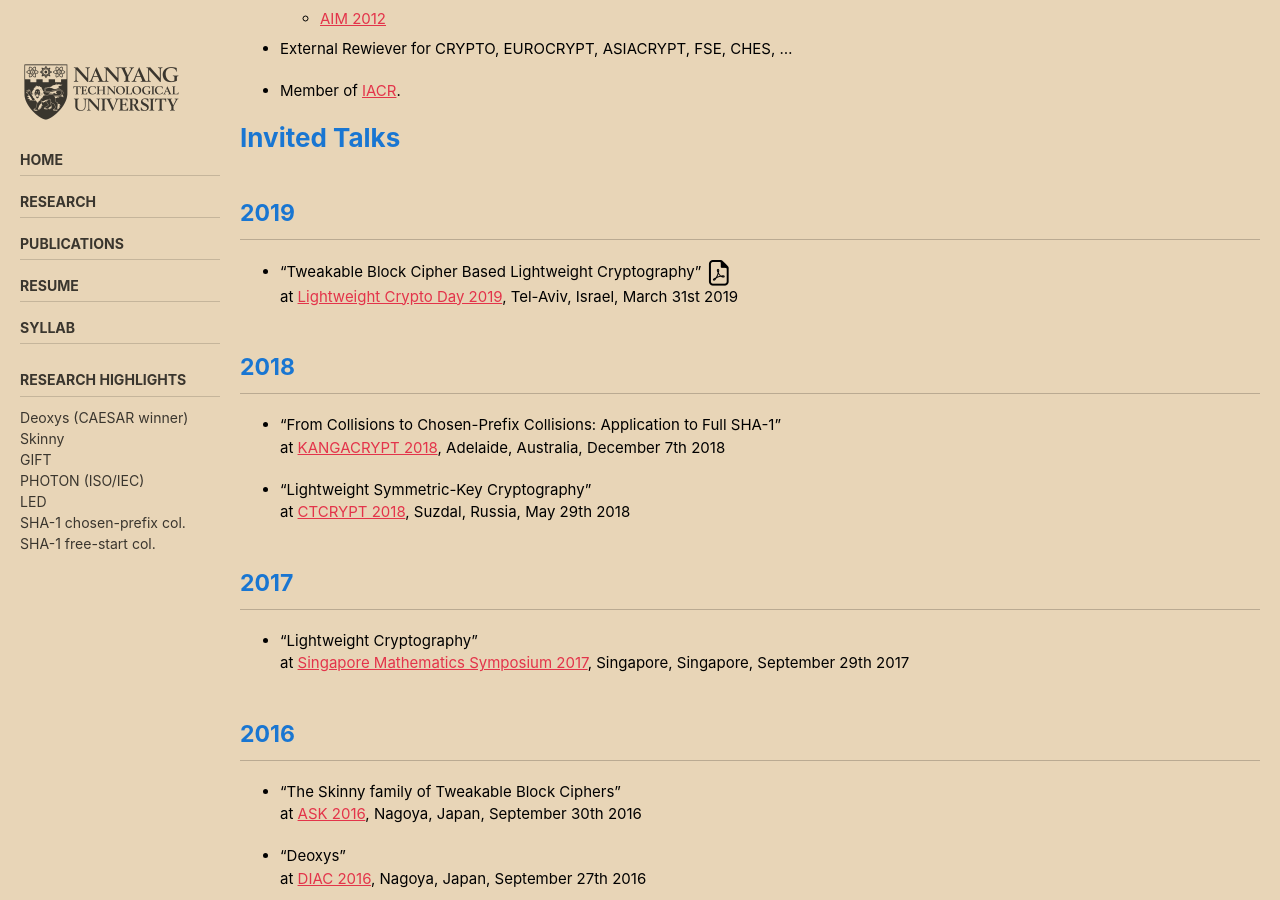
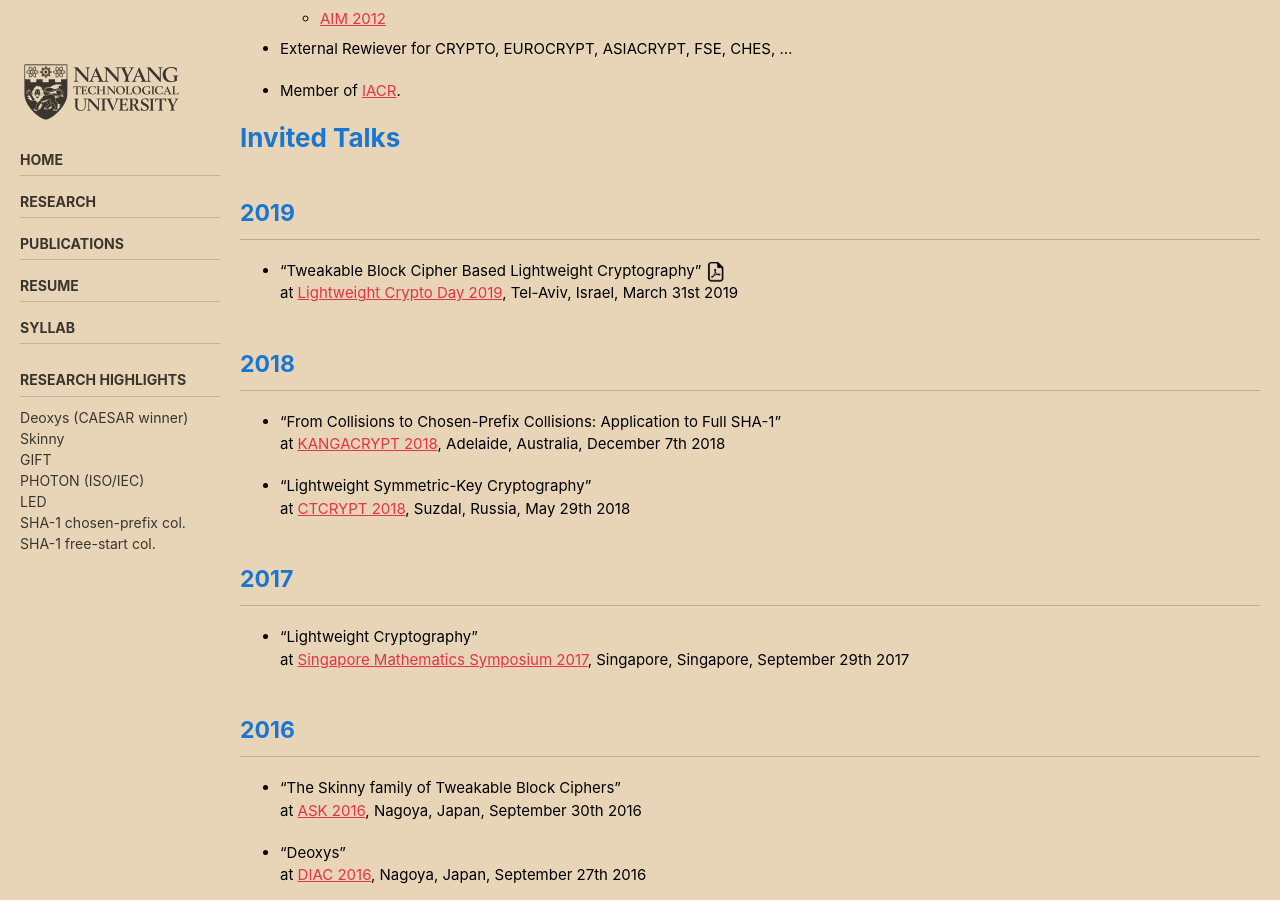
Before and after one commit to thomaspeyrin/web, a Jekyll site: the page built from research.md, in a window 1280 px wide and 900 px high, scrolled down 916 px. Built offline with Jekyll 4.4.1, drawn with Linux system fonts in a browser that asks for light colours; cached includes are drawn as plain includes; nearby versions of some CDN libraries; our own code applies the rules of GitHub Pages for plain Markdown files.

Commit message:
Update research.md

```diff
--- a/research.md
+++ b/research.md
@@ -52,7 +52,7 @@ sidebar:
 
 ## 2019
 
-- "Tweakable Block Cipher Based Lightweight Cryptography"  [![](https://thomaspeyrin.github.io/web/assets/images/pdf_icon.png "slides")](https://thomaspeyrin.github.io/web/docs/invited/LCD2019_slides.pdf)
+- "Tweakable Block Cipher Based Lightweight Cryptography"  [![](https://thomaspeyrin.github.io/web/assets/images/pdf_icon_small.png "slides")](https://thomaspeyrin.github.io/web/docs/invited/LCD2019_slides.pdf)
 at [Lightweight Crypto Day 2019](http://www.cs.haifa.ac.il/~orrd/LWD/), Tel-Aviv, Israel, March 31st 2019
 
 ## 2018
```
